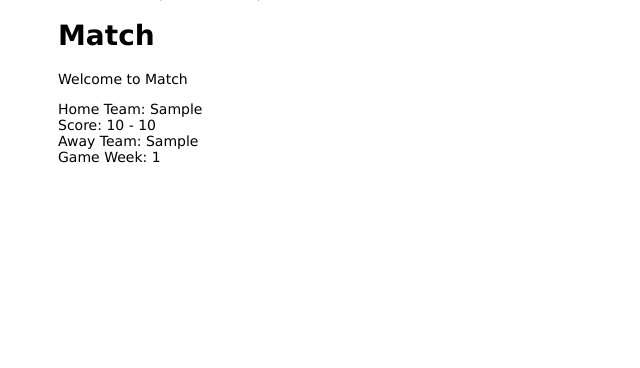
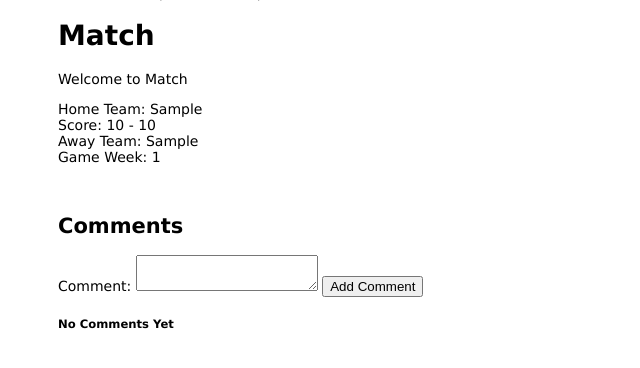
Before and after one commit to arsenhreskiv/prem-catchup-ah, a Node server app: page /matches/600000000000000000000001 in a window 1280 px wide. Shown: the part 74-442 px from the top of the page, without its empty margins (0-640 px from the left). Run offline with Node 20, Linux system fonts and the light colour scheme; a user stored in the database is signed in; tables that the repository leaves empty hold one stand-in row (values such as "Sample post"); some libraries are stand-ins or nearby versions.

Commit message:
Made comments

```diff
--- a/controllers/matches.js
+++ b/controllers/matches.js
@@ -19,10 +19,7 @@ function newMatch(req, res) {
 
 async function show(req,res) {
     const match = await Match.findById(req.params.id)
-    res.render('matches/show', {
-        title: 'Match',
-        match
-    })
+    res.render('matches/show', { title: 'Match', match })
 }
 
 async function create(req, res) {
--- a/models/match.js
+++ b/models/match.js
@@ -5,7 +5,7 @@ const Schema = mongoose.Schema;
 const commentSchema = new Schema({
     content: {
       type: String,
-      required: true
+      //required: true
     },
     // rating: {
     //   type: Number,
--- a/package.json
+++ b/package.json
@@ -14,6 +14,7 @@
     "express-session": "^1.17.3",
     "http-errors": "~1.6.3",
     "method-override": "^3.0.0",
+    "module-exports": "^1.0.0",
     "mongoose": "^7.0.3",
     "morgan": "~1.9.1",
     "passport": "^0.6.0",
--- a/public/stylesheets/style.css
+++ b/public/stylesheets/style.css
@@ -17,3 +17,14 @@ a {
 .login img {
   height: 30px;
 }
+
+.comment-user {
+  display: flex;
+  justify-content: center;
+  align-items: center;
+}
+
+.comment-user img {
+  border-radius: 50%;
+  height: 40px;
+}
--- a/routes/matches.js
+++ b/routes/matches.js
@@ -15,5 +15,3 @@ router.get('/:id', matchesCtrl.show)
 router.post('/', ensureLoggedIn, matchesCtrl.create)
 
 module.exports = router;
-
-module.exports = router;
--- a/server.js
+++ b/server.js
@@ -13,6 +13,7 @@ require('./config/passport');
 
 var indexRouter = require('./routes/index');
 var matchesRouter = require('./routes/matches');
+var commentsRouter = require('./routes/comments')
 
 var app = express();
 
@@ -42,6 +43,7 @@ app.use(function (req, res, next) {
 
 app.use('/', indexRouter);
 app.use('/matches', matchesRouter);
+app.use('/', commentsRouter)
 
 // catch 404 and forward to error handler
 app.use(function(req, res, next) {
--- a/views/matches/show.ejs
+++ b/views/matches/show.ejs
@@ -6,3 +6,52 @@
   <div>Away Team: <%= match.awayTeam %></div>
   <div>Game Week: <%= match.gameWeek %></div>
 </section>
+
+<br><br><h2>Comments</h2>
+<% if (user) { %>
+<form id="add-comment-form" method="POST"
+  action="/matches/<%= match._id %>/comments">
+  <label>Comment:</label>
+  <textarea name="content"></textarea>
+  <input type="submit" value="Add Comment">
+</form>
+<% } %>
+
+<% if (match.comments.length) { %>
+    <table>
+      <thead>
+        <tr>
+          <th>User</th>
+          <th>Date</th>
+          <th>Comment</th>
+          <!-- <th>Rating</th> -->
+        </tr>
+      </thead>
+      <tbody>
+
+        <% match.comments.forEach(function(m) { %>
+          <tr>
+            <td class="comment-user"><img alt="avatar" src="<%= m.userAvatar %>" referrerpolicy="no-referrer" ><%= m.userName %></td>
+            <td><%= m.createdAt.toLocaleDateString() %></td>
+            <td><%= m.content %></td>
+
+            <td>
+              <% if (user?._id.equals(m.user)) { %>
+                <form action="/comments/<%= m._id %>?_method=DELETE" method="POST">
+                  <button type="submit">X</button>
+                </form>
+              <% } %>
+            </td>
+          </tr>
+        <% }); %>
+        <tr>
+          <td colspan="3"></td>
+          <!-- <td><strong><%= (total / match.comments.length).toFixed(1) %></strong></td> -->
+        </tr>
+      </tbody>
+    </table>
+  <% } else { %>
+    <h5>No Comments Yet</h5>
+  <% } %>
+
+  <%- include('../partials/footer') %>
```
Also changed, not shown: controllers/comments.js (added, +30 -0 lines), routes/comments.js (added, +10 -0 lines), models/comment.js (deleted), 1 other file.
